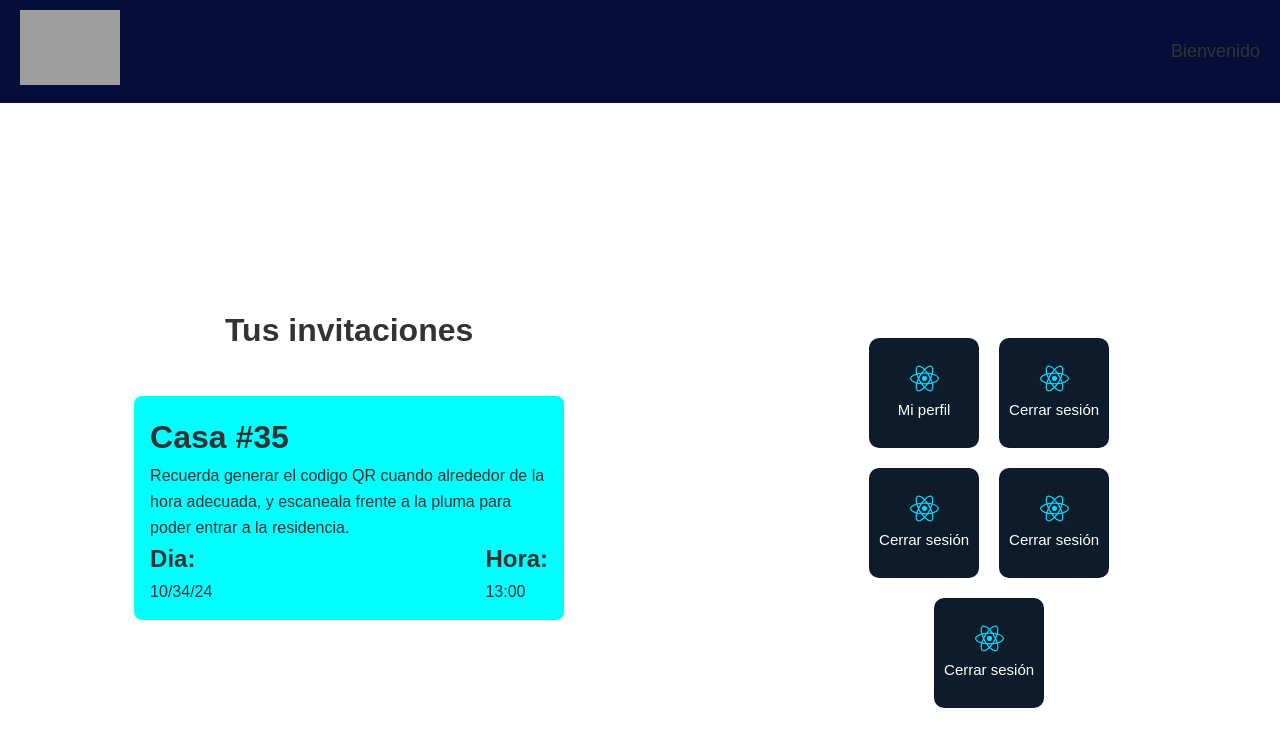
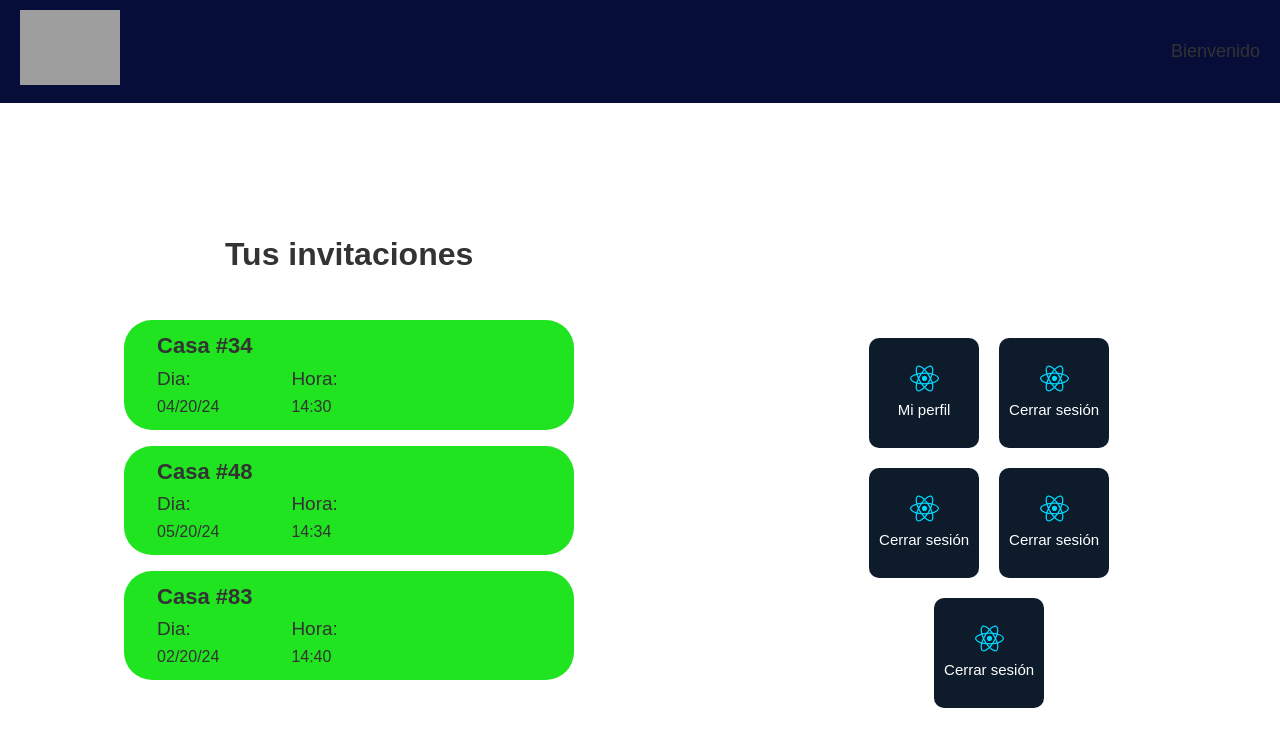
Before and after one commit to LeeMichael24/N-Capas-Proyecto-Final, a React (Vite) app in the folder Cliente/colonia_hlvs/: page /invitadoHome in a window 1280 px wide. Shown: the top 746 px of the page. Built offline with nearby package versions, Linux system fonts and the light colour scheme; grey boxes are pictures that could not be loaded.

Commit message:
Adding invitado vista, falta qr

```diff
--- a/Cliente/colonia_hlvs/package.json
+++ b/Cliente/colonia_hlvs/package.json
@@ -10,6 +10,10 @@
     "preview": "vite preview"
   },
   "dependencies": {
+    "@emotion/react": "^11.11.4",
+    "@emotion/styled": "^11.11.5",
+    "@mui/icons-material": "^5.15.19",
+    "@mui/material": "^5.15.19",
     "react": "^18.2.0",
     "react-dom": "^18.2.0",
     "react-router-dom": "^6.23.1"
--- a/Cliente/colonia_hlvs/src/App.jsx
+++ b/Cliente/colonia_hlvs/src/App.jsx
@@ -3,6 +3,7 @@ import Layout from './components/layout/layout';
 import Missing from './components/missing/missing';
 import { Routes, Route } from 'react-router-dom';
 import InvitadoHome from './screens/visitante/home/invitadoHome';
+import InvitacionA from './screens/visitante/Invitacion/invitacionA';
 
 /* const ROLES = {
   SYSADMIN: ['tlahtoani'],
@@ -22,6 +23,7 @@ function App() {
         {/* public routes */}
         <Route path="login" element={<Login />} />
         <Route path="invitadoHome" element={<InvitadoHome />} />
+        <Route path='/invitacion/:id' element={<InvitacionA />} />
 
         {/* we want to protect these routes */}
         {/* <Route element={<RequireAuth allowedRoles={[ROLES.USER, ROLES.ADMIN]} />}>
--- a/Cliente/colonia_hlvs/src/components/cards/card.jsx
+++ b/Cliente/colonia_hlvs/src/components/cards/card.jsx
@@ -1,25 +1,33 @@
 import "./card.css";
 
-function Card() {
-    /* prueba */
-    const numbers = 35;
-    const date = '10/34/24';
-    const time = '13:00';
+
+
+const Card = () => {
+    const Data = [
+        { id: 1, title: '34', date: '04/20/24', time: '14:30'},
+        { id: 2, title: '48', date: '05/20/24', time: '14:30' },
+        { id: 3, title: '83', date: '02/20/24', time: '14:30' },
+    ];
 
   return (
     <div className="card-container">
-        <h1>Casa #{numbers}</h1>
-        <p>Recuerda generar el codigo QR cuando alrededor de la hora adecuada, y escaneala frente a la pluma para poder entrar a la residencia.</p>
+        { Data.map((item) => {
+            return (
+             <>
+                <h1>Casa #{item.title}</h1>
                 <div className="down-container">
                     <div>
                         <h2>Dia:</h2>
-                <div>{date}</div>
+                        <div>{item.date}</div>
                     </div>
                     <div>
                         <h2>Hora:</h2>
-                <div>{time}</div>
+                        <div>{item.time}</div>
                     </div>
                 </div>
+             </>
+            );
+        })}
     </div>
   )
 }
--- /dev/null
+++ b/Cliente/colonia_hlvs/src/components/cards/cardDetail/cardDetail.css
@@ -0,0 +1,41 @@
+.card-container{
+    width: 450px;
+    height: auto;
+    border-radius: 28px;
+    background-color: rgb(31, 228, 31);
+    padding: 0.5rem;
+    margin-bottom: 1rem;
+    align-items: center;
+    justify-content: center;
+
+}
+.card-container h1{
+    font-size: 22px;
+    font-weight: 600;
+}
+.card-container h2{
+    font-size: 19px;
+    font-weight: 200;
+}
+
+.dia-container{
+    margin-right: 40px;
+}
+
+.contentCard{
+    margin-left: 25px;
+}
+
+.down-container{
+    display: flex;
+    flex-wrap: wrap;
+    gap: 2rem;
+    justify-content: start;
+    margin-bottom: 2px;
+}
+
+.qr-reminder{
+    margin-top: 10px;
+    margin-bottom: 60px;
+    font-size: 15px;
+}
--- /dev/null
+++ b/Cliente/colonia_hlvs/src/components/cards/cardDetail/cardDetail.jsx
@@ -0,0 +1,30 @@
+import "./cardDetail.css";
+
+function CardDetail({ title, date, time, onClick, isSelected }) {
+
+  return (
+    <div className="card-container" onClick={onClick}>
+      <div className="contentCard">
+        <h1>Casa #{title}</h1>
+        {isSelected && (
+          <div className="qr-reminder">
+            Recuerda generar el código QR cuando esté cerca de la hora adecuada,
+            y escanéala frente a la pluma para poder entrar a la residencia.
+          </div>
+        )}
+        <div className="down-container">
+          <div className="dia-container">
+            <h2>Dia:</h2>
+            <div>{date}</div>
+          </div>
+          <div>
+            <h2>Hora:</h2>
+            <div>{time}</div>
+          </div>
+        </div>
+      </div>
+    </div>
+  );
+}
+
+export default CardDetail;
--- /dev/null
+++ b/Cliente/colonia_hlvs/src/screens/visitante/Invitacion/InvitacionA.css
@@ -0,0 +1,45 @@
+.invitadoHome {
+    display: flex;
+    height: 100vh;
+    width: 100%;
+  }
+
+
+  .left-container{
+    width: 60%;
+    align-items: center;
+    margin-bottom: 40px;
+    text-align: start;
+  }
+
+  .h1-visitante{
+    margin-bottom: 40px;
+  }
+
+
+  .rigt-container{
+    width: 50%;
+    display: grid;
+    align-content: center;
+    margin: 0 auto;
+    text-align: center;
+    justify-self: center;
+    justify-content: center;
+  }
+
+  .extra-button {
+    display: block;
+    margin: 20px auto 0; /* Centrar el botón y añadir margen superior */
+    padding: 10px 20px;
+    background-color: #007BFF;
+    color: white;
+    border: none;
+    border-radius: 5px;
+    cursor: pointer;
+    font-size: 16px;
+    margin-top: 50px;
+  }
+
+  .extra-button:hover {
+    background-color: #0056b3;
+  }
--- /dev/null
+++ b/Cliente/colonia_hlvs/src/screens/visitante/Invitacion/invitacionA.jsx
@@ -0,0 +1,61 @@
+import Navbar from "../../../components/navbar/navbar";
+import CardDetail from "../../../components/cards/cardDetail/cardDetail";
+import { useParams } from "react-router-dom";
+import { useState, useEffect } from "react";
+import Menu from "../../../components/menu/menu";
+import "./InvitacionA.css";
+import testPic from "../../../assets/react.svg"
+
+const buttons = [
+  { icon: `${testPic}`, name: "Mi perfil", path: "/mi-perfil" },
+  { icon: `${testPic}`, name: "Cerrar sesión", path: "/login" },
+  { icon: `${testPic}`, name: "Cerrar sesión", path: "/cerrar-sesion" },
+  { icon: `${testPic}`, name: "Cerrar sesión", path: "/cerrar-sesion" },
+  { icon: `${testPic}`, name: "Cerrar sesión", path: "/cerrar-sesion" },
+];
+
+const data = [
+  { id: 1, title: "34", date: "04/20/24", time: "14:30" },
+  { id: 2, title: "48", date: "05/20/24", time: "14:34" },
+  { id: 3, title: "83", date: "02/20/24", time: "14:40" },
+];
+
+function InvitacionA() {
+  const { id } = useParams();
+  const [selectedCard, setSelectedCard] = useState(null);
+
+  useEffect(() => {
+    const card = data.find((item) => item.id === parseInt(id));
+    setSelectedCard(card);
+  }, [id]);
+
+  return (
+    <>
+      <Navbar />
+      <div className="invitadoHome">
+        <div className="left-container">
+          <h1 className="h1-visitante">Invitación a:</h1>
+          <div className="card-style-mt">
+            {selectedCard && (
+              <>
+                <CardDetail
+                  key={selectedCard.id}
+                  title={selectedCard.title}
+                  date={selectedCard.date}
+                  time={selectedCard.time}
+                  isSelected={true}
+                />
+                <button className="extra-button">Generar Código QR</button>
+              </>
+            )}
+          </div>
+        </div>
+        <div className="rigt-container">
+          <Menu buttons={buttons} />
+        </div>
+      </div>
+    </>
+  );
+}
+
+export default InvitacionA;
--- a/Cliente/colonia_hlvs/src/screens/visitante/home/invitadoHome.css
+++ b/Cliente/colonia_hlvs/src/screens/visitante/home/invitadoHome.css
@@ -26,3 +26,19 @@
   justify-self: center;
   justify-content: center;
 }
+
+.extra-button {
+  display: block;
+  margin: 20px auto 0; /* Centrar el botón y añadir margen superior */
+  padding: 10px 20px;
+  background-color: #007BFF;
+  color: white;
+  border: none;
+  border-radius: 5px;
+  cursor: pointer;
+  font-size: 16px;
+}
+
+.extra-button:hover {
+  background-color: #0056b3;
+}
--- a/Cliente/colonia_hlvs/src/screens/visitante/home/invitadoHome.jsx
+++ b/Cliente/colonia_hlvs/src/screens/visitante/home/invitadoHome.jsx
@@ -1,11 +1,11 @@
-import "./invitadoHome.css"
-import Menu from "../../../components/menu/menu"
-import testPic from "../../../assets/react.svg"
-import Card from "../../../components/cards/card";
+import "./invitadoHome.css";
+import { useNavigate } from "react-router-dom";
+import Menu from "../../../components/menu/menu";
+import testPic from "../../../assets/react.svg";
 import Navbar from "../../../components/navbar/navbar";
+import CardDetail from "../../../components/cards/cardDetail/cardDetail";
 
 function InvitadoHome() {
-    //aca debemos de crear las las rutas para nuestros botones, iconos, etc.
     const buttons = [
         { icon: `${testPic}`, name: 'Mi perfil', path: '/mi-perfil' },
         { icon: `${testPic}`, name: 'Cerrar sesión', path: '/login' },
@@ -13,6 +13,19 @@ function InvitadoHome() {
         { icon: `${testPic}`, name: 'Cerrar sesión', path: '/cerrar-sesion' },
         { icon: `${testPic}`, name: 'Cerrar sesión', path: '/cerrar-sesion' },
     ];
+
+    const Data = [
+        { id: 1, title: '34', date: '04/20/24', time: '14:30' },
+        { id: 2, title: '48', date: '05/20/24', time: '14:34' },
+        { id: 3, title: '83', date: '02/20/24', time: '14:40' },
+    ];
+
+    const navigate = useNavigate();
+
+    function handleCardClick(item) {
+        navigate(`/invitacion/${item.id}`);
+    }
+
     return (
         <>
             <Navbar />
@@ -20,8 +33,16 @@ function InvitadoHome() {
                 <div className="left-container">
                     <h1 className="h1-visitante">Tus invitaciones</h1>
                     <div className="card-style-mt">
-            {/* esto necesita un evento handler event */}
-            <Card />
+                        {Data.map((item) => (
+                            <CardDetail
+                                key={item.id}
+                                title={item.title}
+                                date={item.date}
+                                time={item.time}
+                                onClick={() => handleCardClick(item)}
+                                isSelected={false}
+                            />
+                        ))}
                     </div>
                 </div>
                 <div className="rigt-container">
@@ -29,7 +50,7 @@ function InvitadoHome() {
                 </div>
             </div>
         </>
-  )
+    );
 }
 
 export default InvitadoHome;
```
Also changed, not shown: 1 other file (tests, documents, lock files or other folders). Lines whose indentation alone changed are shown as unchanged.
